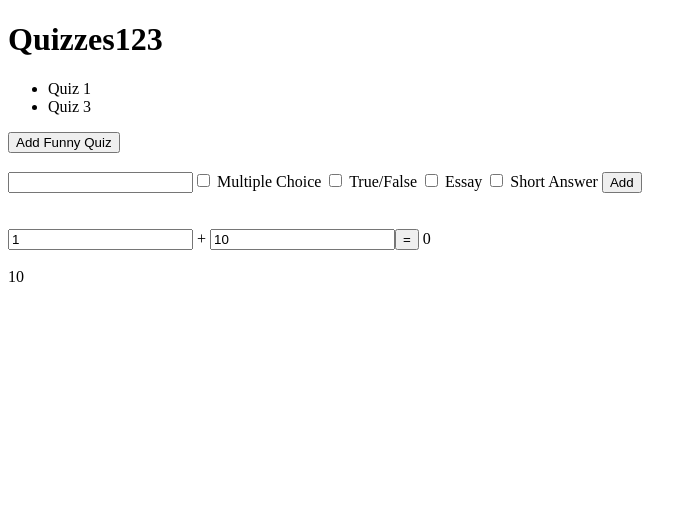
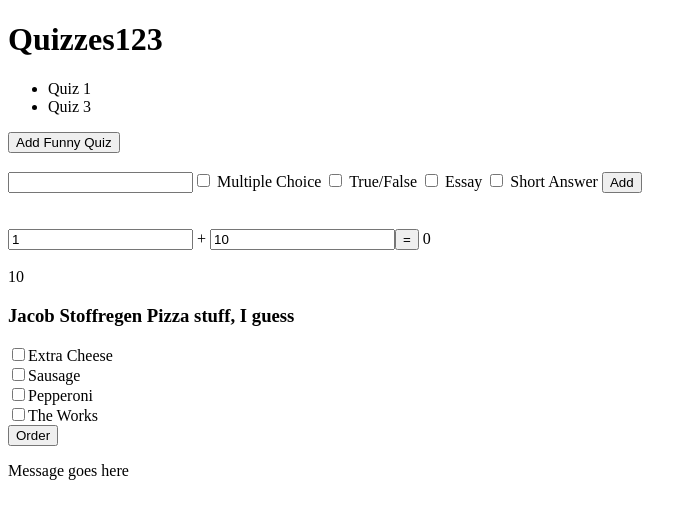
Before and after one commit to 2018-spring-mjs-th/week-two-a, an Angular app: page / in a window 1280 px wide. Shown: the top 518 px of the page, without its empty margins (0-697 px from the left). Built offline with nearby package versions, Linux system fonts and the light colour scheme.

Commit message:
Added base html, need to add bindings

```diff
--- a/src/app/app.component.html
+++ b/src/app/app.component.html
@@ -44,4 +44,6 @@
   <br />
   <br />
   {{ number2 }}
+
+  <app-j-stoff-component></app-j-stoff-component>
 </div>
--- a/src/app/j-stoff-component/j-stoff-component.component.html
+++ b/src/app/j-stoff-component/j-stoff-component.component.html
@@ -1,3 +1,15 @@
-<p>
-  j-stoff-component works!
-</p>
+<h3>Jacob Stoffregen Pizza stuff, I guess</h3>
+<input type="checkbox" />
+<label>Extra Cheese</label><br/>
+
+<input type="checkbox" />
+<label>Sausage</label><br/>
+
+<input type="checkbox" />
+<label>Pepperoni</label><br/>
+
+<input type="checkbox" />
+<label>The Works</label><br/>
+
+<button>Order</button>
+<p>Message goes here</p>
--- a/src/app/j-stoff-component/j-stoff-component.component.ts
+++ b/src/app/j-stoff-component/j-stoff-component.component.ts
@@ -1,4 +1,10 @@
 import { Component, OnInit } from '@angular/core';
+import { PizzaToppingsService } from "../pizza-toppings.service";
+
+interface pizzaTopping {
+    topping: string;
+    checked: boolean;
+}
 
 @Component({
   selector: 'app-j-stoff-component',
@@ -7,9 +13,10 @@ import { Component, OnInit } from '@angular/core';
 })
 export class JStoffComponentComponent implements OnInit {
 
-  constructor() { }
+    public pizzaToppings: pizzaTopping[];
+    constructor(private pizzaSvc: PizzaToppingsService) { }
 
-  ngOnInit() {
-  }
+    ngOnInit() {
+    }
 
 }
--- a/src/app/pizza-toppings.service.ts
+++ b/src/app/pizza-toppings.service.ts
@@ -9,6 +9,8 @@ export class PizzaToppingsService {
     return [
       "Extra Cheese"
       , "Sausage"
+      , "Pepperoni"
+      , "The Works"
     ];
   }
 }
```
